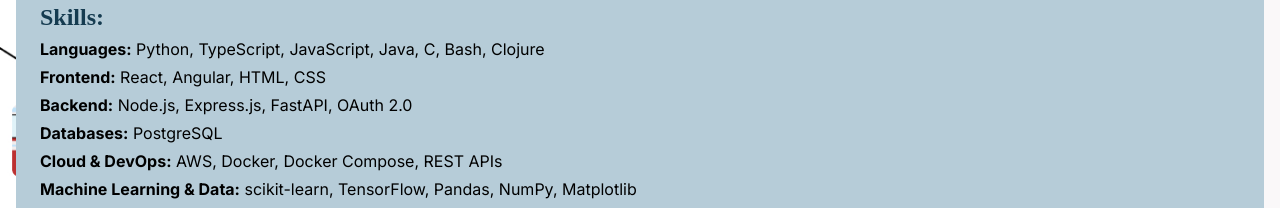
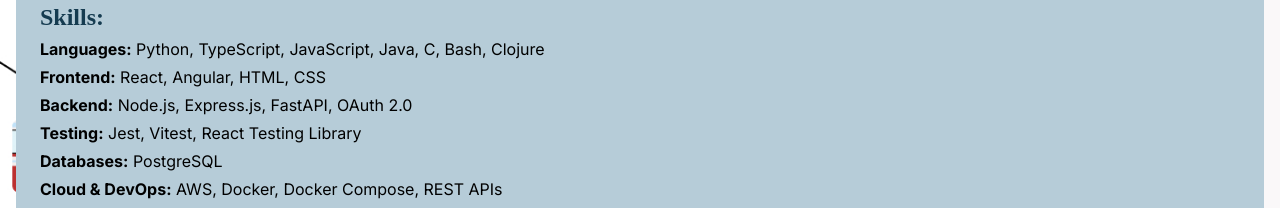
Before and after one commit to jaydenmetcalfe17/HTML-Portfolio, a React (Vite) app: page / in a window 1280 px wide. Shown: the part 900-1108 px from the top of the page. Built offline with nearby package versions, Linux system fonts and the light colour scheme; a web font is replaced by a local one.

Commit message:
Adding testing experience

```diff
--- a/src/pages/HomePage.jsx
+++ b/src/pages/HomePage.jsx
@@ -60,6 +60,9 @@
                 <p className="skills-text">
                     <b>Backend:</b> Node.js, Express.js, FastAPI, OAuth 2.0
                 </p>
+                 <p className="skills-text">
+                    <b>Testing:</b> Jest, Vitest, React Testing Library
+                </p>
                 <p className="skills-text">
                     <b>Databases:</b> PostgreSQL
                 </p>
--- a/src/pages/ProjectsPage.jsx
+++ b/src/pages/ProjectsPage.jsx
@@ -17,7 +17,7 @@
                         <div class="tracker-text">
                             <h3>Training Tracker</h3>
                             <p>
-                                <b>Stack: </b>React, TypeScript, Node.js, Express.js, PostgreSQL, Python, REST APIs, OAuth 2.0, Docker, Docker Compose, AWS
+                                <b>Stack: </b>React, TypeScript, Node.js, Express.js, PostgreSQL, Python, REST APIs, OAuth 2.0, Docker, Docker Compose, AWS, Jest, Vitest, React Testing Library
                             </p>
                             <p>
                                Owned end-to-end development of a multi-service, full-stack training analytics web application.
@@ -30,6 +30,9 @@
                             </p>
                             <p>
                                 Containerized using Docker to separate frontend, backend, and database services, improving scalability and maintainability, then deployed the application as an Amazon Web Services (AWS) EC2 instance.
+                            </p>
+                            <p>
+                                Built unit and integration test suites using Jest, Vitest, and React Testing Library, improving application reliability
                             </p>
                             <p className="repo-link"><b>Link to the GitHub repository: </b><a href="https://github.com/jaydenmetcalfe17/training-tracker">github.com/jaydenmetcalfe17/training-tracker</a></p>
                         </div>
```
Also changed, not shown: 1 other file (tests, documents, lock files or other folders).
